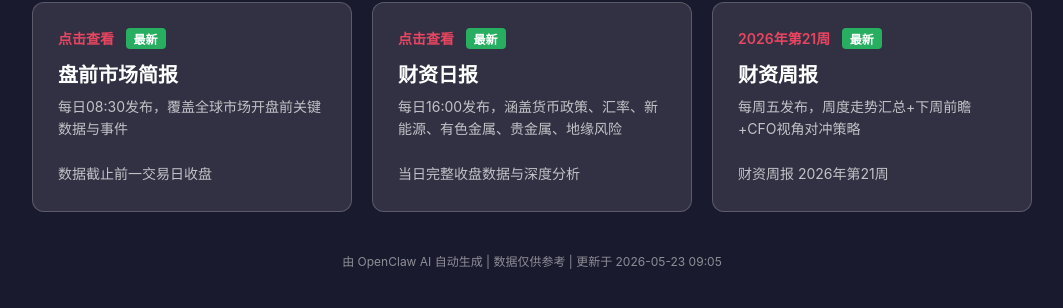
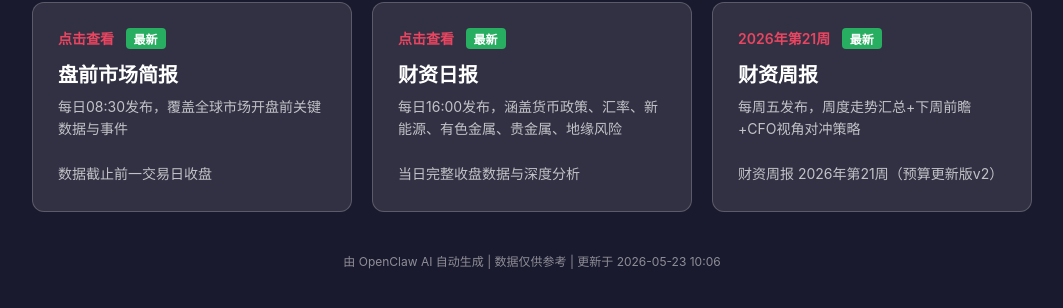
Before and after one commit to qinzheng1983/pre-market-dashboard, a plain HTML site: page dashboard.html in a window 1280 px wide. Shown: the part 158-466 px from the top of the page, without its empty margins (108-1171 px from the left). Drawn offline with Linux system fonts and the light colour scheme.

Commit message:
Update dashboard for finance-weekly 2026w21

```diff
--- a/dashboard.html
+++ b/dashboard.html
@@ -109,12 +109,12 @@
         <a href="finance-weekly/2026w21.html" class="report-card">
             <div class="date">2026年第21周 <span class="badge">最新</span></div>
             <div class="title">财资周报</div>
-            <div class="desc">每周五发布，周度走势汇总+下周前瞻+CFO视角对冲策略<br><br>财资周报 2026年第21周</div>
+            <div class="desc">每周五发布，周度走势汇总+下周前瞻+CFO视角对冲策略<br><br>财资周报 2026年第21周（预算更新版v2）</div>
         </a>
     </div>
 
     <div class="footer">
-        由 OpenClaw AI 自动生成 | 数据仅供参考 | 更新于 2026-05-23 09:05
+        由 OpenClaw AI 自动生成 | 数据仅供参考 | 更新于 2026-05-23 10:06
     </div>
 </body>
 </html>
```
